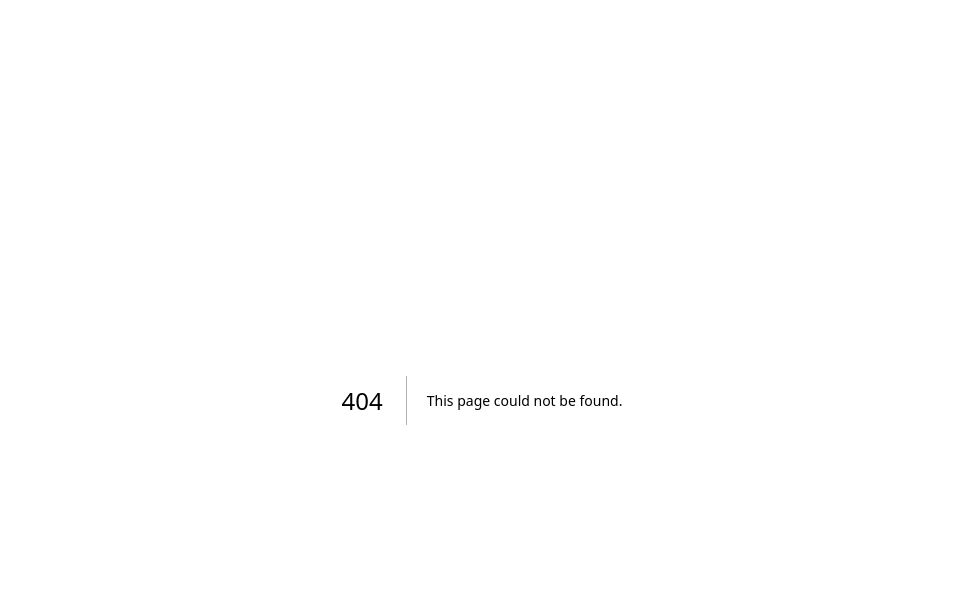
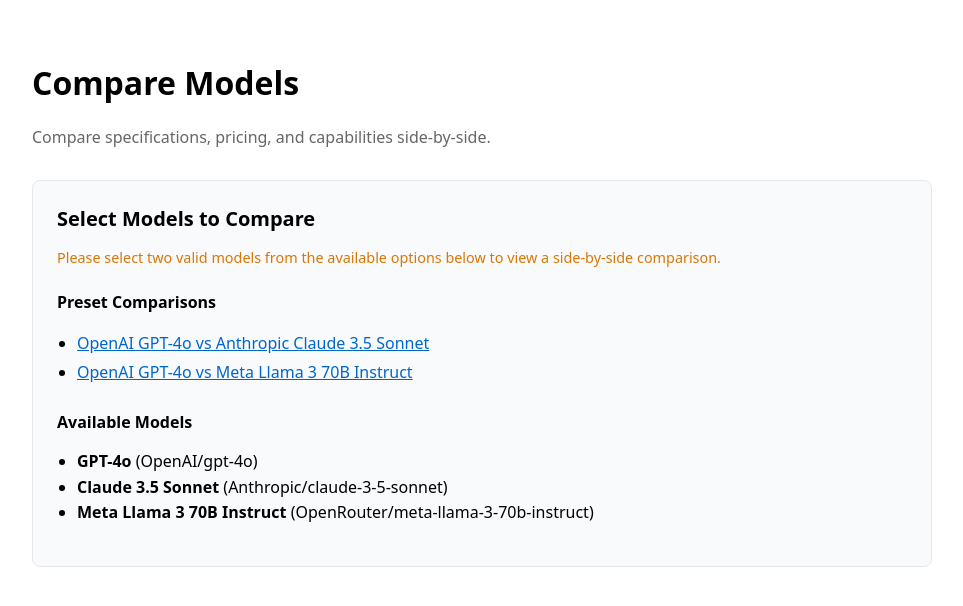
Before and after one commit to homezloco/modelright, a Next.js app: page /compare in a window 1280 px wide. Before the commit this address had no page. Shown: the top 606 px of the page, without its empty margins (158-1121 px from the left). Built offline with nearby package versions, Linux system fonts and the light colour scheme.

Commit message:
Implement compare view (/compare) for item q-0007 (#2)

```diff
--- /dev/null
+++ b/src/app/compare/page.tsx
@@ -0,0 +1,177 @@
+import Link from 'next/link';
+
+interface ComparePageProps {
+  searchParams: {
+    a?: string;
+    b?: string;
+  };
+}
+
+// Fallback or placeholder models used when database records aren't populated yet
+const SAMPLE_MODELS = [
+  {
+    id: 'openai/gpt-4o',
+    provider: 'OpenAI',
+    slug: 'gpt-4o',
+    name: 'GPT-4o',
+    contextWindow: 128000,
+    inputPricePerM: '$2.50',
+    outputPricePerM: '$10.00',
+    modalities: 'text, image, audio',
+  },
+  {
+    id: 'anthropic/claude-3-5-sonnet',
+    provider: 'Anthropic',
+    slug: 'claude-3-5-sonnet',
+    name: 'Claude 3.5 Sonnet',
+    contextWindow: 200000,
+    inputPricePerM: '$3.00',
+    outputPricePerM: '$15.00',
+    modalities: 'text, image',
+  },
+  {
+    id: 'openrouter/meta-llama-3-70b-instruct',
+    provider: 'OpenRouter',
+    slug: 'meta-llama-3-70b-instruct',
+    name: 'Meta Llama 3 70B Instruct',
+    contextWindow: 8192,
+    inputPricePerM: '$0.59',
+    outputPricePerM: '$0.79',
+    modalities: 'text',
+  },
+];
+
+function parseModelParam(param?: string) {
+  if (!param) return null;
+  const parts = param.split('/');
+  if (parts.length !== 2) return null;
+  const [provider, slug] = parts;
+  if (!provider || !slug) return null;
+  return { provider: provider.toLowerCase(), slug: slug.toLowerCase() };
+}
+
+export default function ComparePage({ searchParams }: ComparePageProps) {
+  const modelAKey = parseModelParam(searchParams.a);
+  const modelBKey = parseModelParam(searchParams.b);
+
+  const modelA = modelAKey
+    ? SAMPLE_MODELS.find(
+        (m) =>
+          m.provider.toLowerCase() === modelAKey.provider &&
+          m.slug.toLowerCase() === modelAKey.slug
+      )
+    : null;
+
+  const modelB = modelBKey
+    ? SAMPLE_MODELS.find(
+        (m) =>
+          m.provider.toLowerCase() === modelBKey.provider &&
+          m.slug.toLowerCase() === modelBKey.slug
+      )
+    : null;
+
+  const showComparison = modelA && modelB;
+
+  return (
+    <main style={{ padding: '2rem', fontFamily: 'system-ui, sans-serif', maxWidth: '900px', margin: '0 auto' }}>
+      <h1>Compare Models</h1>
+      <p style={{ color: '#666', marginBottom: '2rem' }}>
+        Compare specifications, pricing, and capabilities side-by-side.
+      </p>
+
+      {showComparison ? (
+        <div>
+          <div style={{ marginBottom: '1.5rem' }}>
+            <Link href="/compare" style={{ color: '#0066cc', textDecoration: 'none' }}>
+              ← Reset comparison / Pick different models
+            </Link>
+          </div>
+          <table
+            style={{
+              width: '100%',
+              borderCollapse: 'collapse',
+              border: '1px solid #e5e7eb',
+              textAlign: 'left',
+            }}
+          >
+            <thead>
+              <tr style={{ backgroundColor: '#f9fafb', borderBottom: '1px solid #e5e7eb' }}>
+                <th style={{ padding: '0.75rem 1rem', width: '30%' }}>Spec / Metric</th>
+                <th style={{ padding: '0.75rem 1rem', width: '35%' }}>{modelA.name} ({modelA.provider})</th>
+                <th style={{ padding: '0.75rem 1rem', width: '35%' }}>{modelB.name} ({modelB.provider})</th>
+              </tr>
+            </thead>
+            <tbody>
+              <tr style={{ borderBottom: '1px solid #e5e7eb' }}>
+                <td style={{ padding: '0.75rem 1rem', fontWeight: 600 }}>Provider</td>
+                <td style={{ padding: '0.75rem 1rem' }}>{modelA.provider}</td>
+                <td style={{ padding: '0.75rem 1rem' }}>{modelB.provider}</td>
+              </tr>
+              <tr style={{ borderBottom: '1px solid #e5e7eb' }}>
+                <td style={{ padding: '0.75rem 1rem', fontWeight: 600 }}>Slug</td>
+                <td style={{ padding: '0.75rem 1rem' }}>{modelA.slug}</td>
+                <td style={{ padding: '0.75rem 1rem' }}>{modelB.slug}</td>
+              </tr>
+              <tr style={{ borderBottom: '1px solid #e5e7eb' }}>
+                <td style={{ padding: '0.75rem 1rem', fontWeight: 600 }}>Context Window</td>
+                <td style={{ padding: '0.75rem 1rem' }}>{modelA.contextWindow.toLocaleString()} tokens</td>
+                <td style={{ padding: '0.75rem 1rem' }}>{modelB.contextWindow.toLocaleString()} tokens</td>
+              </tr>
+              <tr style={{ borderBottom: '1px solid #e5e7eb' }}>
+                <td style={{ padding: '0.75rem 1rem', fontWeight: 600 }}>Input Price (per 1M)</td>
+                <td style={{ padding: '0.75rem 1rem' }}>{modelA.inputPricePerM}</td>
+                <td style={{ padding: '0.75rem 1rem' }}>{modelB.inputPricePerM}</td>
+              </tr>
+              <tr style={{ borderBottom: '1px solid #e5e7eb' }}>
+                <td style={{ padding: '0.75rem 1rem', fontWeight: 600 }}>Output Price (per 1M)</td>
+                <td style={{ padding: '0.75rem 1rem' }}>{modelA.outputPricePerM}</td>
+                <td style={{ padding: '0.75rem 1rem' }}>{modelB.outputPricePerM}</td>
+              </tr>
+              <tr>
+                <td style={{ padding: '0.75rem 1rem', fontWeight: 600 }}>Modalities</td>
+                <td style={{ padding: '0.75rem 1rem' }}>{modelA.modalities}</td>
+                <td style={{ padding: '0.75rem 1rem' }}>{modelB.modalities}</td>
+              </tr>
+            </tbody>
+          </table>
+        </div>
+      ) : (
+        <div style={{ backgroundColor: '#f9fafb', padding: '1.5rem', borderRadius: '8px', border: '1px solid #e5e7eb' }}>
+          <h2 style={{ marginTop: 0, fontSize: '1.25rem' }}>Select Models to Compare</h2>
+          {(!modelAKey || !modelBKey) && (
+            <p style={{ color: '#d97706', fontSize: '0.9rem', marginBottom: '1rem' }}>
+              Please select two valid models from the available options below to view a side-by-side comparison.
+            </p>
+          )}
+
+          <div style={{ marginTop: '1.5rem' }}>
+            <h3 style={{ fontSize: '1rem', marginBottom: '0.5rem' }}>Preset Comparisons</h3>
+            <ul style={{ paddingLeft: '1.25rem', lineHeight: '1.8' }}>
+              <li>
+                <Link href="/compare?a=openai/gpt-4o&b=anthropic/claude-3-5-sonnet" style={{ color: '#0066cc' }}>
+                  OpenAI GPT-4o vs Anthropic Claude 3.5 Sonnet
+                </Link>
+              </li>
+              <li>
+                <Link href="/compare?a=openai/gpt-4o&b=openrouter/meta-llama-3-70b-instruct" style={{ color: '#0066cc' }}>
+                  OpenAI GPT-4o vs Meta Llama 3 70B Instruct
+                </Link>
+              </li>
+            </ul>
+          </div>
+
+          <div style={{ marginTop: '1.5rem' }}>
+            <h3 style={{ fontSize: '1rem', marginBottom: '0.5rem' }}>Available Models</h3>
+            <ul style={{ paddingLeft: '1.25rem', lineHeight: '1.6' }}>
+              {SAMPLE_MODELS.map((model) => (
+                <li key={model.id}>
+                  <strong>{model.name}</strong> ({model.provider}/{model.slug})
+                </li>
+              ))}
+            </ul>
+          </div>
+        </div>
+      )}
+    </main>
+  );
+}
```
Also changed, not shown: 2 other files (tests, documents, lock files or other folders).
